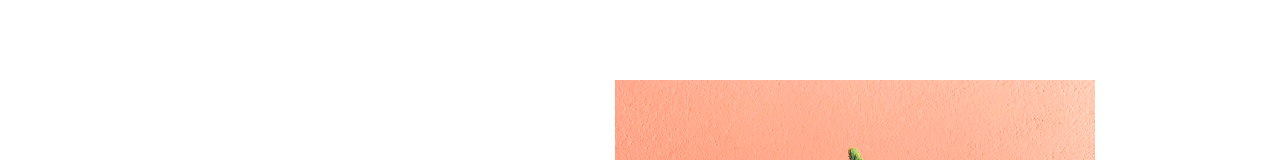
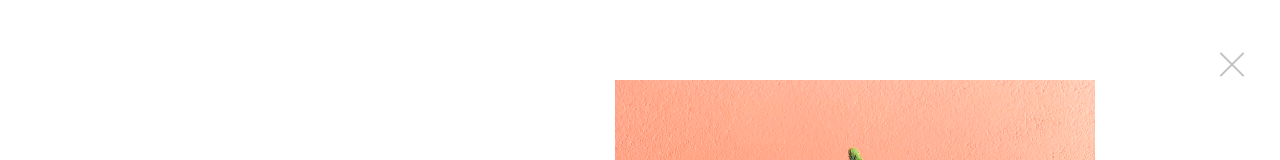
Before and after one commit to josepwil/team-up, a React (Create React App) app in the folder client/: page /login in a window 1280 px wide. Shown: the top 160 px of the page. Built offline with nearby package versions, Linux system fonts and the light colour scheme.

Commit message:
creating CloseButton component

```diff
--- /dev/null
+++ b/client/src/components/CloseButton.tsx
@@ -0,0 +1,14 @@
+import { useHistory } from 'react-router-dom';
+import '../styles/CloseButton.css'
+
+const CloseButton = () => {
+  const history = useHistory();
+
+  const handleClick = () => {
+    history.push("/")
+  }
+
+  return(<p className="close" onClick={handleClick}/>);
+}
+
+export default CloseButton;
--- a/client/src/components/LoginPage.tsx
+++ b/client/src/components/LoginPage.tsx
@@ -1,9 +1,12 @@
 import signIn from '../images/sign_in.jpeg'
 import '../styles/LoginPage.css'
+
+import CloseButton from './CloseButton'
 
 const LoginPage = () => {
   return(
     <div className="loginPageContainer">
+      <CloseButton />
       <div className="loginFormContainer">
         <h3>Sign in</h3>
         <input type="text" placeholder="email"/>
--- a/client/src/components/RegisterPage.tsx
+++ b/client/src/components/RegisterPage.tsx
@@ -1,9 +1,12 @@
 import register from '../images/register.jpeg'
 import '../styles/LoginPage.css'
+
+import CloseButton from './CloseButton'
 
 const RegisterPage = () => {
   return(
     <div className="loginPageContainer">
+      <CloseButton />
       <div className="loginFormContainer">
         <h3>Register</h3>
         <input type="text" placeholder="email"/>
--- /dev/null
+++ b/client/src/styles/CloseButton.css
@@ -0,0 +1,25 @@
+.close {
+  position: absolute;
+  right: 32px;
+  top: 32px;
+  width: 32px;
+  height: 32px;
+  opacity: 0.3;
+}
+.close:hover {
+  opacity: 1;
+}
+.close:before, .close:after {
+  position: absolute;
+  left: 15px;
+  content: ' ';
+  height: 33px;
+  width: 2px;
+  background-color: #333;
+}
+.close:before {
+  transform: rotate(45deg);
+}
+.close:after {
+  transform: rotate(-45deg);
+}
--- a/client/src/styles/LandingPage.css
+++ b/client/src/styles/LandingPage.css
@@ -41,8 +41,13 @@
   font-size: 16px;
   border-radius: 8px;
   cursor: pointer;
+  margin-bottom: 1rem;
 }
 
 .getStartedButton:hover {
   background-color: #23226b;
 }
+
+a {
+  color: white;
+}
```
